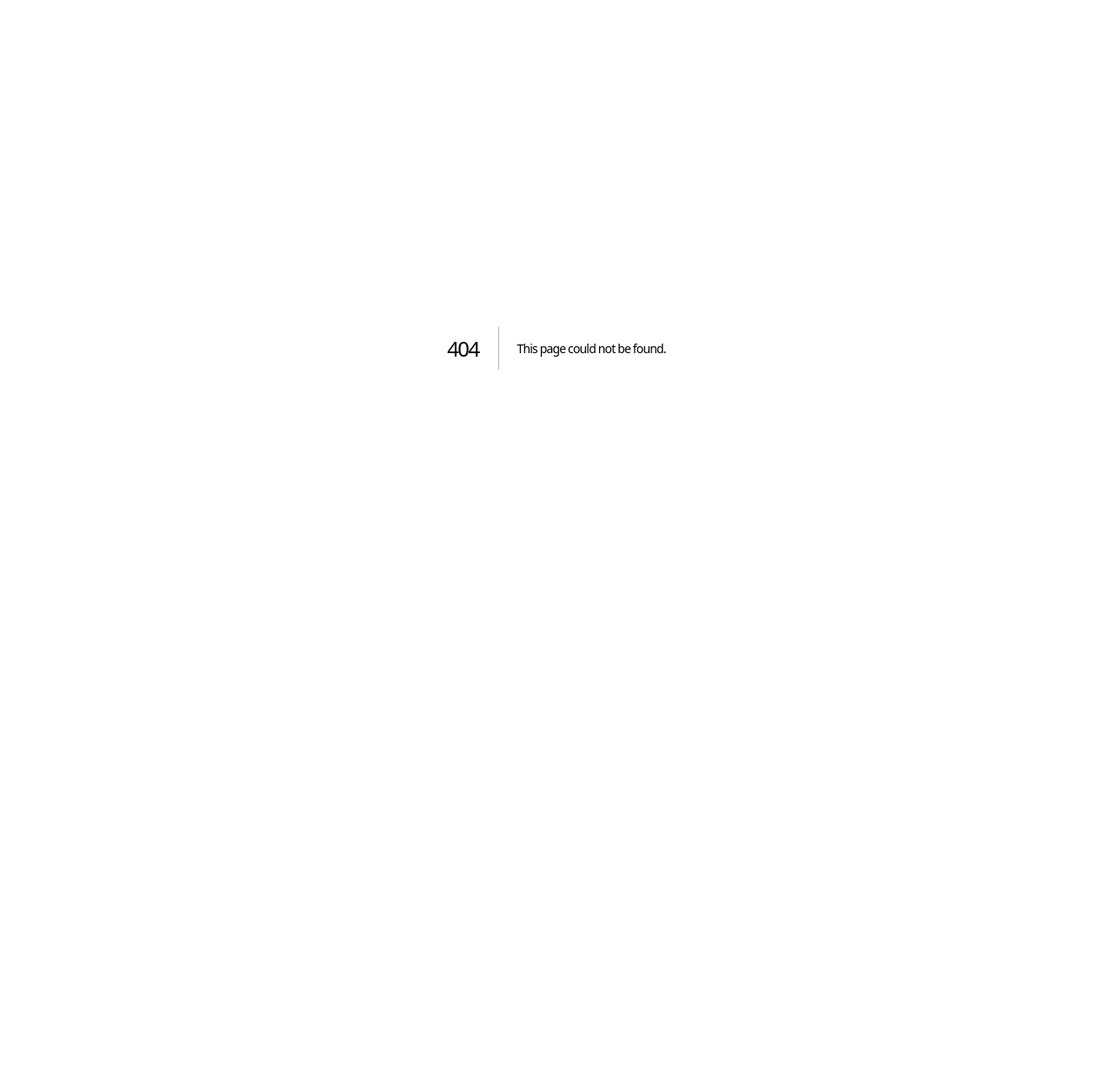
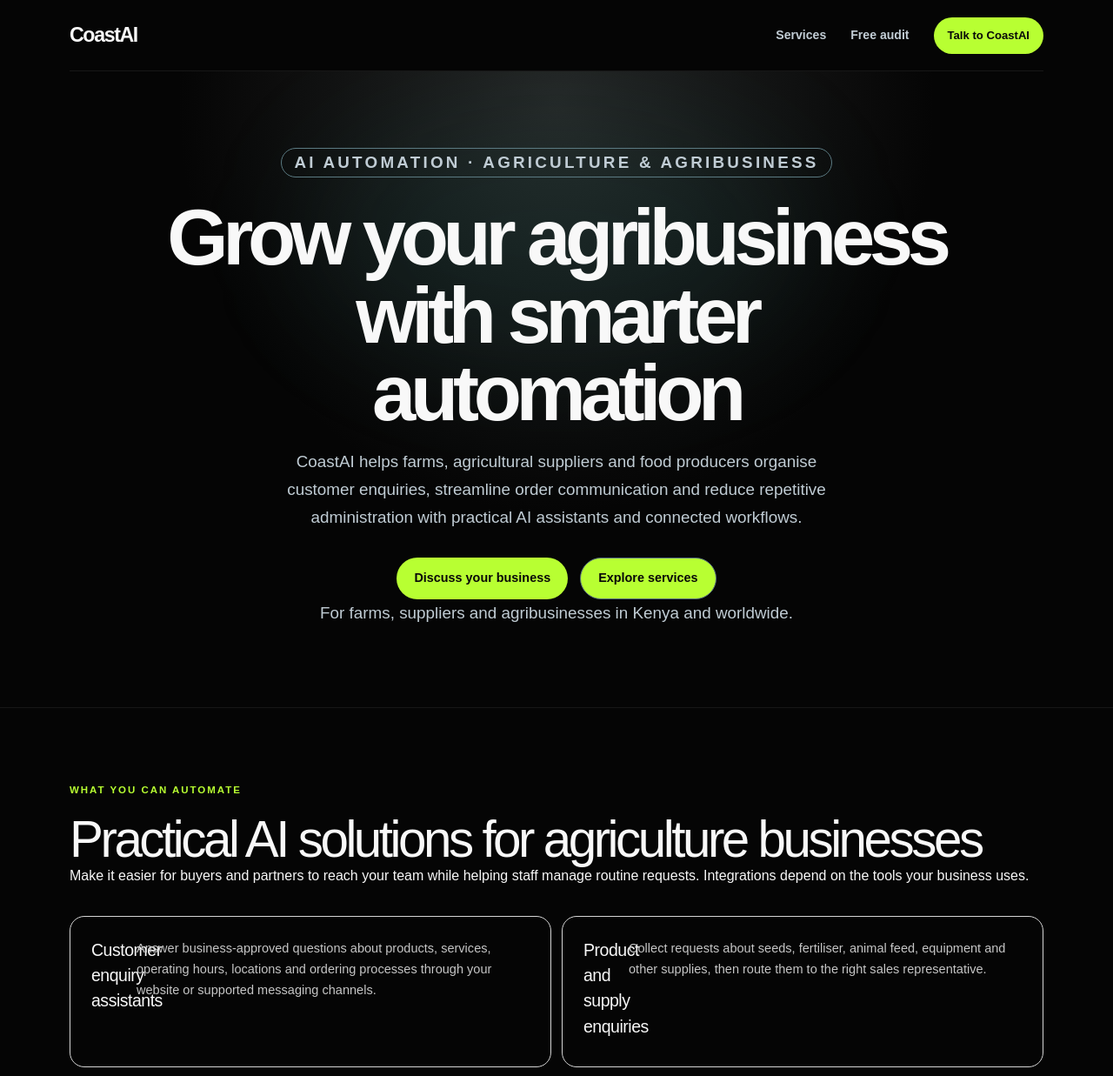
Before and after one commit to biihafidh/CoastAI-AUTOMATION, a Next.js app: page /ai-automation-for-agriculture-agribusiness in a window 1280 px wide. Before the commit this address had no page. Shown: the top 1237 px of the page at 87% size. Before the commit the page ends 800 px from the top, so only its background shows below. Built offline with nearby package versions, Linux system fonts and the light colour scheme.

Commit message:
Add agriculture and agribusiness AI automation SEO page

```diff
--- /dev/null
+++ b/src/app/ai-automation-for-agriculture-agribusiness/page.tsx
@@ -0,0 +1,172 @@
+import type { Metadata } from "next";
+import Link from "next/link";
+
+const siteUrl = "https://coast-ai-automation.vercel.app";
+
+export const metadata: Metadata = {
+  title: "AI Automation for Agriculture & Agribusiness | CoastAI",
+  description:
+    "CoastAI helps farms, agricultural suppliers and agribusinesses automate customer enquiries, product requests, order communication, lead management and business workflows.",
+  alternates: { canonical: "/ai-automation-for-agriculture-agribusiness" },
+  openGraph: {
+    title: "AI Automation for Agriculture & Agribusiness | CoastAI",
+    description:
+      "Streamline customer communication, sales enquiries and everyday operations with practical AI automation for agriculture businesses.",
+    url: siteUrl + "/ai-automation-for-agriculture-agribusiness",
+    siteName: "CoastAI",
+    type: "website",
+  },
+};
+
+const solutions = [
+  {
+    title: "Customer enquiry assistants",
+    description:
+      "Answer business-approved questions about products, services, operating hours, locations and ordering processes through your website or supported messaging channels.",
+  },
+  {
+    title: "Product and supply enquiries",
+    description:
+      "Collect requests about seeds, fertiliser, animal feed, equipment and other supplies, then route them to the right sales representative.",
+  },
+  {
+    title: "Order communication",
+    description:
+      "Organise order requests, share status updates and keep customers informed through connected systems and approved business processes.",
+  },
+  {
+    title: "Lead capture and follow-ups",
+    description:
+      "Record prospective buyers, distributors and business partners, organise their requirements and schedule timely follow-ups.",
+  },
+  {
+    title: "Supplier and team coordination",
+    description:
+      "Route incoming requests, notify relevant team members and organise routine coordination tasks using supported tools.",
+  },
+  {
+    title: "Administrative workflows",
+    description:
+      "Reduce repetitive data entry, organise customer requests and connect supported business applications to simplify everyday operations.",
+  },
+];
+
+const businessTypes = [
+  "Commercial farms and farm businesses",
+  "Agricultural input and equipment suppliers",
+  "Agribusiness distributors and wholesalers",
+  "Agricultural cooperatives and associations",
+  "Food producers and processors",
+  "Livestock and animal-feed businesses",
+];
+
+const faqs = [
+  {
+    q: "Can CoastAI help agricultural suppliers manage product enquiries?",
+    a: "Yes. An assistant can collect enquiries about products, availability and customer requirements, then route them to your sales team. Current stock and pricing should come from an integrated, maintained business system.",
+  },
+  {
+    q: "Can customers submit orders through WhatsApp?",
+    a: "A supported WhatsApp workflow can collect order requests and pass them to your team or connected order system. Orders, prices and payments should be confirmed through your approved process.",
+  },
+  {
+    q: "Can automation provide farming or crop advice?",
+    a: "A chatbot can share information your business has reviewed and approved, such as product instructions or published resources. It should not replace qualified agronomists, veterinarians or other agricultural professionals for specialised advice.",
+  },
+  {
+    q: "Is CoastAI suitable for small farms and cooperatives?",
+    a: "Yes. Workflows can be scoped to the size and needs of a small farm, cooperative, supplier or larger agribusiness, depending on its processes and available tools.",
+  },
+];
+
+export default function AgricultureAgribusinessPage() {
+  return (
+    <main>
+      <nav className="container nav">
+        <Link href="/" className="brand">CoastAI</Link>
+        <div className="navlinks">
+          <Link href="/#services">Services</Link>
+          <Link href="/#audit">Free audit</Link>
+          <a className="button nav-cta" href="https://wa.me/254726495238?text=Hello%20CoastAI%2C%20I%20want%20to%20automate%20my%20agriculture%20or%20agribusiness.">Talk to CoastAI</a>
+        </div>
+      </nav>
+
+      <section className="hero">
+        <div className="hero-glow" />
+        <div className="container hero-inner">
+          <p className="eyebrow hero-pill">AI AUTOMATION · AGRICULTURE & AGRIBUSINESS</p>
+          <h1>Grow your agribusiness with smarter automation</h1>
+          <p>
+            CoastAI helps farms, agricultural suppliers and food producers organise
+            customer enquiries, streamline order communication and reduce repetitive
+            administration with practical AI assistants and connected workflows.
+          </p>
+          <div className="hero-actions">
+            <a className="button" href="https://wa.me/254726495238?text=Hello%20CoastAI%2C%20I%20want%20to%20automate%20my%20agriculture%20or%20agribusiness.">Discuss your business</a>
+            <Link className="button button-outline" href="/#services">Explore services</Link>
+          </div>
+          <p className="hero-note">For farms, suppliers and agribusinesses in Kenya and worldwide.</p>
+        </div>
+      </section>
+
+      <section className="services-section">
+        <div className="container">
+          <p className="section-kicker">WHAT YOU CAN AUTOMATE</p>
+          <h2>Practical AI solutions for agriculture businesses</h2>
+          <p className="section-intro">
+            Make it easier for buyers and partners to reach your team while helping
+            staff manage routine requests. Integrations depend on the tools your
+            business uses.
+          </p>
+          <div className="service-grid">
+            {solutions.map((item) => (
+              <article className="service-card" key={item.title}>
+                <h3>{item.title}</h3>
+                <p>{item.description}</p>
+              </article>
+            ))}
+          </div>
+        </div>
+      </section>
+
+      <section className="process-section">
+        <div className="container">
+          <p className="section-kicker">WHO WE HELP</p>
+          <h2>Automation across the agricultural supply chain</h2>
+          <div className="process-grid">
+            {businessTypes.map((type) => (
+              <div className="service-card" key={type}><h3>{type}</h3></div>
+            ))}
+          </div>
+        </div>
+      </section>
+
+      <section className="faq-section">
+        <div className="container">
+          <p className="section-kicker">COMMON QUESTIONS</p>
+          <h2>Agriculture automation FAQs</h2>
+          <div className="faq-list">
+            {faqs.map((faq) => (
+              <article className="faq-item" key={faq.q}>
+                <h3>{faq.q}</h3>
+                <p>{faq.a}</p>
+              </article>
+            ))}
+          </div>
+        </div>
+      </section>
+
+      <section className="audit-section" id="get-started">
+        <div className="container audit-panel">
+          <p className="section-kicker">GET STARTED WITH COASTAI</p>
+          <h2>Ready to simplify your agribusiness operations?</h2>
+          <p>Tell us how your business handles product enquiries, orders and customer communication. We can help identify practical automation opportunities.</p>
+          <div className="hero-actions">
+            <a className="button" href="https://wa.me/254726495238?text=Hello%20CoastAI%2C%20I%20would%20like%20an%20automation%20consultation%20for%20my%20agriculture%20business.">Contact CoastAI</a>
+            <Link className="button button-outline" href="/#audit">Request a free audit</Link>
+          </div>
+        </div>
+      </section>
+    </main>
+  );
+}
```
